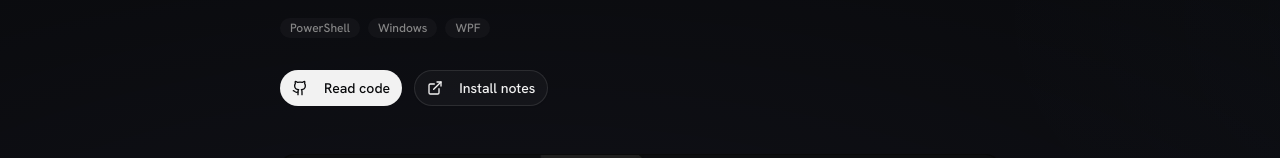
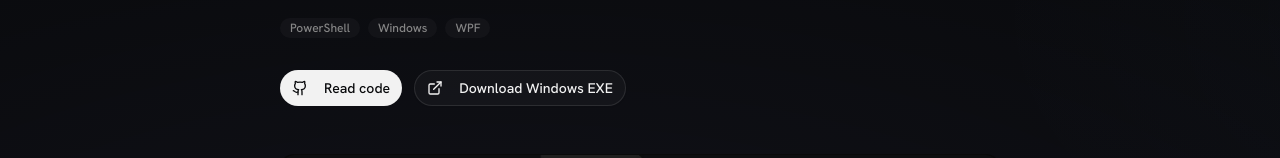
Before and after one commit to CosmonautJones/Portfolio, a Next.js app: page /work/ai-usage-overlays in a window 1280 px wide. Shown: the part 304-462 px from the top of the page. Built offline with nearby package versions, Linux system fonts and the light colour scheme; no server answers.

Commit message:
feat(overlays): make v0.4.0 EXE first-class on case study

```diff
--- a/src/app/(public)/work/ai-usage-overlays/page.tsx
+++ b/src/app/(public)/work/ai-usage-overlays/page.tsx
@@ -57,10 +57,13 @@ export default function AiUsageOverlaysCasePage() {
       sections={SECTIONS}
       gallery={GALLERY}
       githubUrl="https://github.com/CosmonautJones/ai-usage-overlays"
-      installHint={`irm https://raw.githubusercontent.com/CosmonautJones/ai-usage-overlays/master/install.ps1 | iex
+      downloadUrl="https://github.com/CosmonautJones/ai-usage-overlays/releases/download/v0.4.0/AIUsageOverlaySetup.exe"
+      downloadLabel="Download Windows EXE"
+      installHint={`# Preferred: GitHub Release v0.4.0 EXE
+https://github.com/CosmonautJones/ai-usage-overlays/releases/download/v0.4.0/AIUsageOverlaySetup.exe
 
-# Or GitHub Release v0.4.0 EXE:
-# https://github.com/CosmonautJones/ai-usage-overlays/releases/download/v0.4.0/AIUsageOverlaySetup.exe`}
+# Alternate one-liner:
+# irm https://raw.githubusercontent.com/CosmonautJones/ai-usage-overlays/master/install.ps1 | iex`}
       tags={["PowerShell", "Windows", "WPF"]}
     />
   );
```
